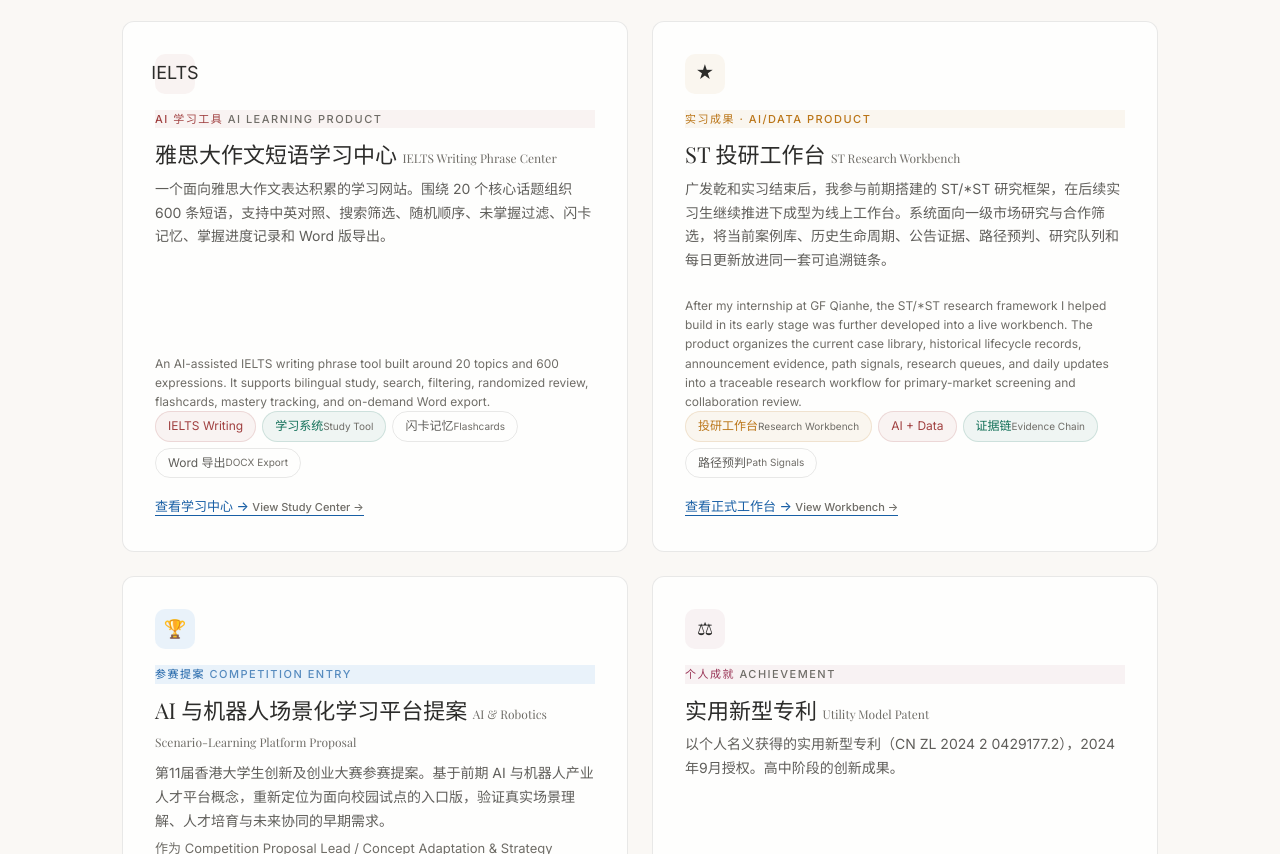
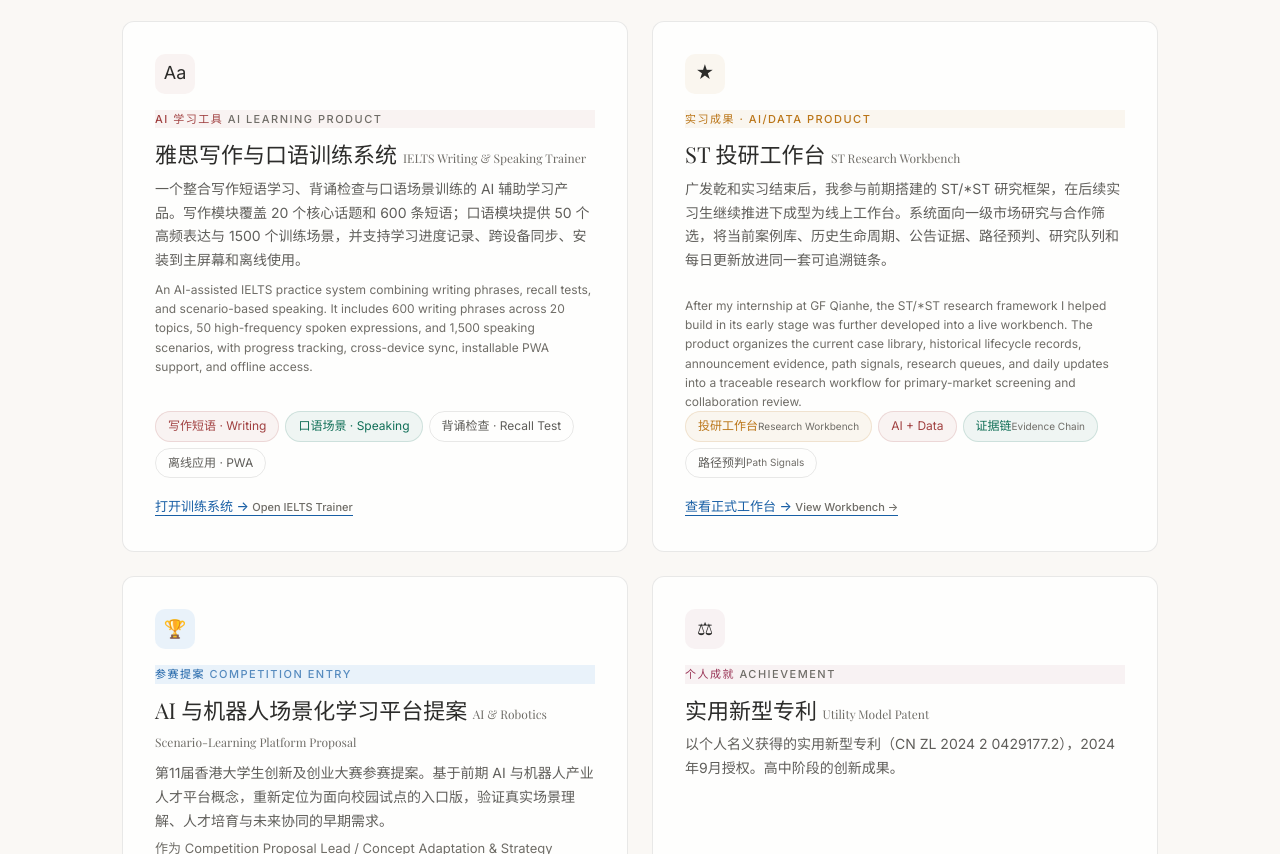
Before and after one commit to gejiayu202509-maker/Personal-Website, a plain HTML site: page projects.html in a window 1280 px wide. Shown: the part 1419-2273 px from the top of the page. Drawn offline with nearby package versions, Linux system fonts and the light colour scheme.

Commit message:
Update IELTS project and current focus

```diff
--- a/css/style.css
+++ b/css/style.css
@@ -606,6 +606,15 @@ body::after {
   overflow-wrap: anywhere;
 }
 
+.project-title-en {
+  display: inline-block;
+  margin-left: 6px;
+  font-family: var(--font-body);
+  font-size: 12px;
+  font-weight: 400;
+  color: var(--text-muted);
+}
+
 .project-org {
   font-size: 14px;
   color: var(--primary);
@@ -621,6 +630,17 @@ body::after {
   margin-bottom: 16px;
   flex: 1;
   overflow-wrap: anywhere;
+}
+
+.project-desc p {
+  margin: 0;
+}
+
+.project-desc-en {
+  margin-top: 8px !important;
+  font-size: 12px;
+  line-height: 1.6;
+  color: var(--text-muted);
 }
 
 .project-stat {
--- a/projects.html
+++ b/projects.html
@@ -130,23 +130,23 @@
         </div>
       </div>
 
-      <!-- IELTS Phrase -->
+      <!-- IELTS Writing & Speaking -->
       <div class="project-card reveal reveal-delay-2">
-        <div class="project-icon" style="background: var(--primary-bg);">IELTS</div>
+        <div class="project-icon" style="background: var(--primary-bg);" aria-label="English learning">Aa</div>
         <div class="project-type tag-primary">AI 学习工具 <span style="font-size:11px;color:var(--text-muted);">AI Learning Product</span></div>
-        <div class="project-title">雅思大作文短语学习中心 <span style="font-size:12px;color:var(--text-muted);">IELTS Writing Phrase Center</span></div>
+        <div class="project-title">雅思写作与口语训练系统<span class="project-title-en">IELTS Writing &amp; Speaking Trainer</span></div>
         <div class="project-desc">
-          一个面向雅思大作文表达积累的学习网站。围绕 20 个核心话题组织 600 条短语，支持中英对照、搜索筛选、随机顺序、未掌握过滤、闪卡记忆、掌握进度记录和 Word 版导出。
+          <p>一个整合写作短语学习、背诵检查与口语场景训练的 AI 辅助学习产品。写作模块覆盖 20 个核心话题和 600 条短语；口语模块提供 50 个高频表达与 1500 个训练场景，并支持学习进度记录、跨设备同步、安装到主屏幕和离线使用。</p>
+          <p class="project-desc-en">An AI-assisted IELTS practice system combining writing phrases, recall tests, and scenario-based speaking. It includes 600 writing phrases across 20 topics, 50 high-frequency spoken expressions, and 1,500 speaking scenarios, with progress tracking, cross-device sync, installable PWA support, and offline access.</p>
         </div>
-        <span style="font-size:12px;color:var(--text-muted);display:block;margin-top:8px;line-height:1.6;">An AI-assisted IELTS writing phrase tool built around 20 topics and 600 expressions. It supports bilingual study, search, filtering, randomized review, flashcards, mastery tracking, and on-demand Word export.</span>
         <div class="project-tags">
-          <span class="tag tag-primary">IELTS Writing</span>
-          <span class="tag tag-green">学习系统 <span style='font-size:10px;color:var(--text-muted);'>Study Tool</span></span>
-          <span class="tag">闪卡记忆 <span style='font-size:10px;color:var(--text-muted);'>Flashcards</span></span>
-          <span class="tag">Word 导出 <span style='font-size:10px;color:var(--text-muted);'>DOCX Export</span></span>
+          <span class="tag tag-primary">写作短语 · Writing</span>
+          <span class="tag tag-green">口语场景 · Speaking</span>
+          <span class="tag">背诵检查 · Recall Test</span>
+          <span class="tag">离线应用 · PWA</span>
         </div>
         <div style="margin-top: 14px;">
-          <a href="https://gejiayu202509-maker.github.io/IELTS-Phrase/learn.html" target="_blank" rel="noopener" style="color: var(--accent); font-size: 13px; font-weight: 500; text-decoration: none; border-bottom: 1px solid var(--accent); padding-bottom: 1px;">查看学习中心 → <span style="font-size:11px;color:var(--text-muted);">View Study Center →</span></a>
+          <a href="https://gejiayu202509-maker.github.io/IELTS-Phrase/" target="_blank" rel="noopener" style="color: var(--accent); font-size: 13px; font-weight: 500; text-decoration: none; border-bottom: 1px solid var(--accent); padding-bottom: 1px;">打开训练系统 → <span style="font-size:11px;color:var(--text-muted);">Open IELTS Trainer</span></a>
         </div>
       </div>
 
```
Also changed, not shown: now.html (+12 -12 lines).
